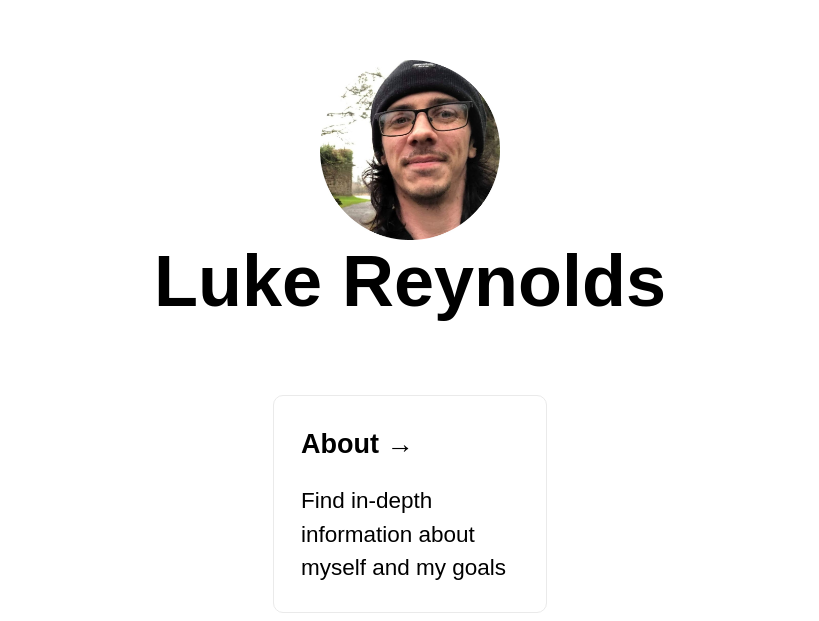
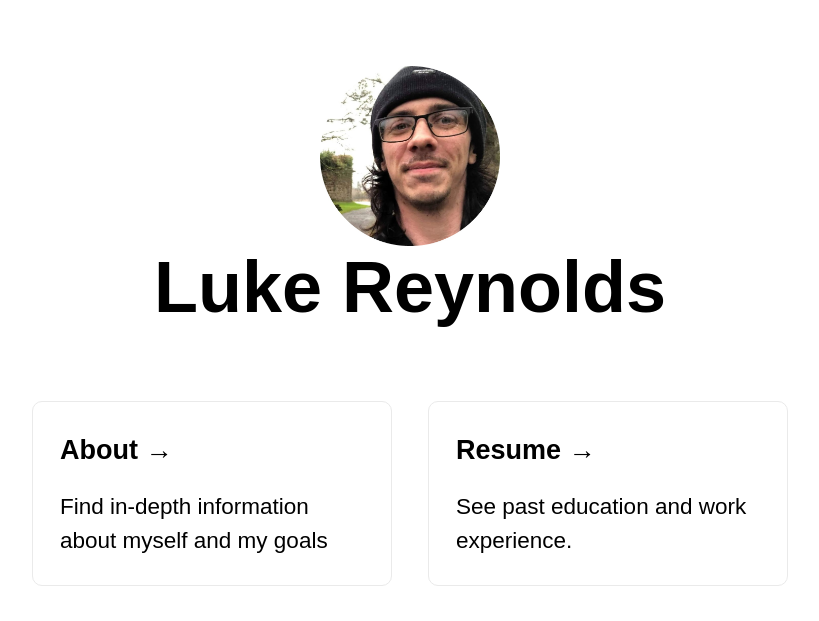
Before and after one commit to lreynolds188/Portfolio, a Next.js app: page / in a window 1280 px wide. Shown: the part 139-760 px from the top of the page, without its empty margins (230-1049 px from the left). Built offline with nearby package versions, Linux system fonts and the light colour scheme.

Commit message:
Update globals.css

```diff
--- a/styles/globals.css
+++ b/styles/globals.css
@@ -6,7 +6,7 @@ body {
   line-height: 1.6;
   font-size: 18px;
   background-color:#fff;
-  margin:5% 15% 5% 15%
+  margin:5% 10% 5% 10%
 }
 
 * {
```
